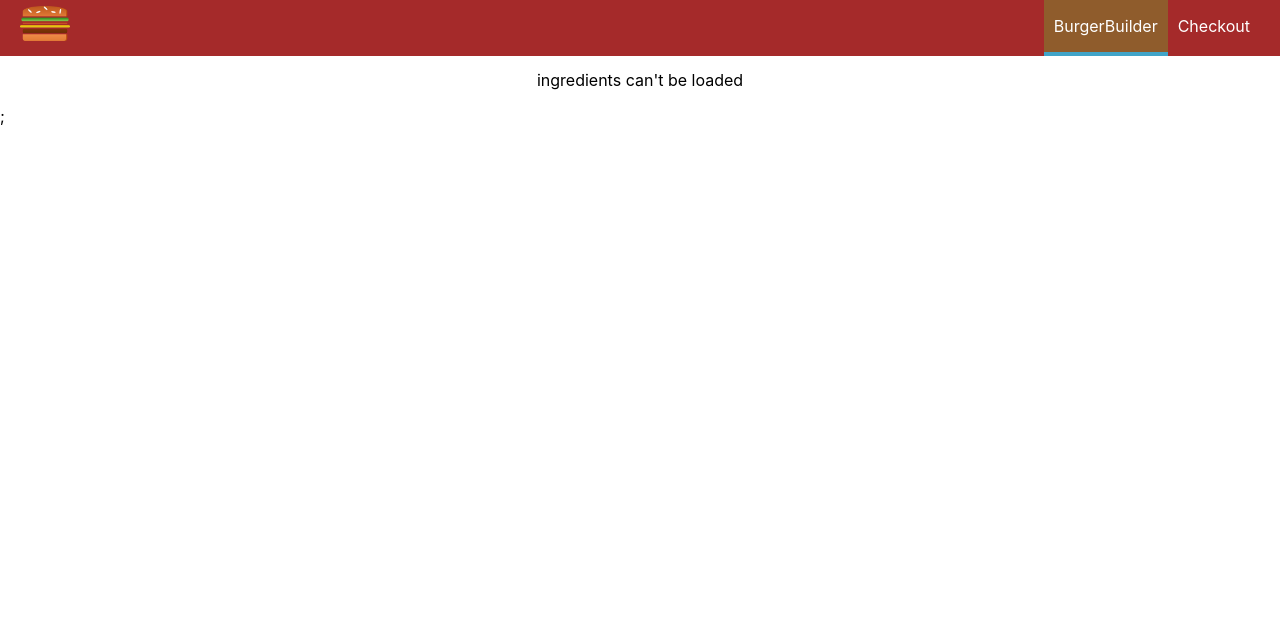
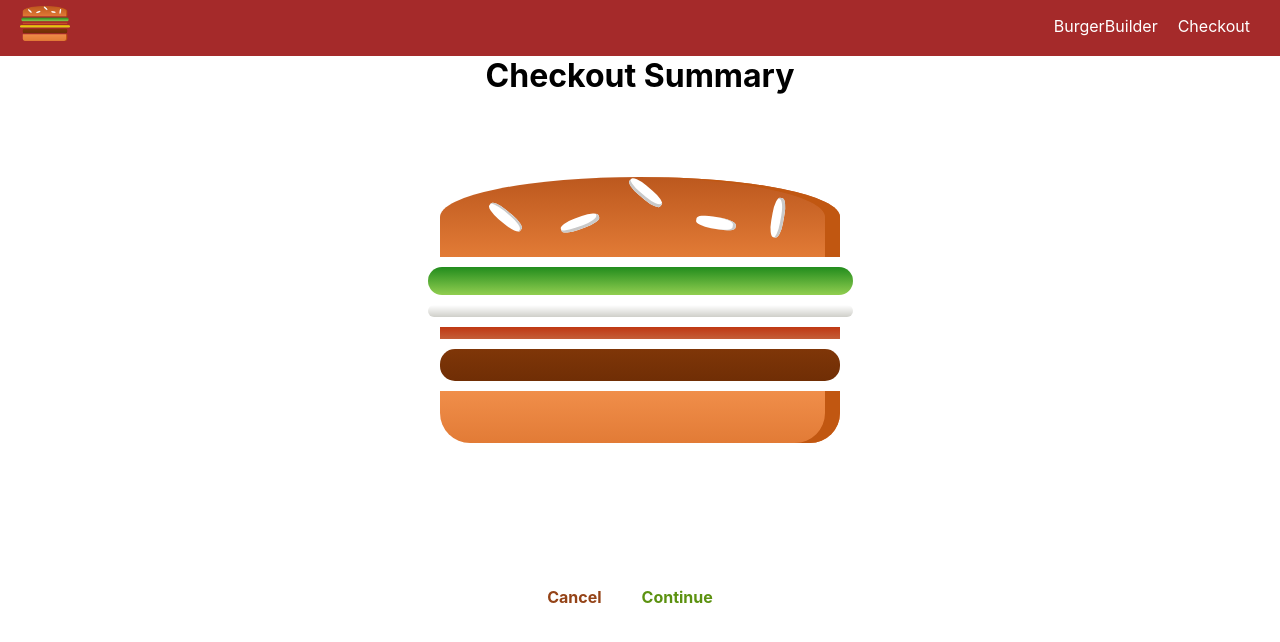
Before and after one commit to gromen/burger-builder, a React (Create React App) app: page /checkout in a window 1280 px wide. Shown: the top 642 px of the page. Built offline with nearby package versions, Linux system fonts and the light colour scheme; no server answers.

Commit message:
feat: add basic router config

```diff
--- a/package.json
+++ b/package.json
@@ -13,6 +13,7 @@
     "prop-types": "^15.7.2",
     "react": "^17.0.1",
     "react-dom": "^17.0.1",
+    "react-router-dom": "^5.2.0",
     "react-scripts": "4.0.1",
     "web-vitals": "^0.2.4"
   },
--- a/src/App.js
+++ b/src/App.js
@@ -1,13 +1,19 @@
 import React, { Component } from "react";
+import { Route, Switch } from "react-router-dom";
+
+import BurgerBuilder from "./containers/BurgerBuilder/BurgerBuilder";
+import Checkout from "./containers/Checkout/Checkout";
+import Layout from "./hoc/Layout/Layout";
+
 import "./App.module.css";
-import Layout from "./hoc/Layout/Layout";
-import BurgerBuilder from "./containers/BurgerBuilder/BurgerBuilder";
-
 class App extends Component {
   render() {
     return (
       <Layout>
-        <BurgerBuilder />
+        <Switch>
+          <Route exact path='/' component={BurgerBuilder} />
+          <Route path='/checkout/' component={Checkout} />
+        </Switch>
       </Layout>
     );
   }
--- a/src/components/Burger/Burger.js
+++ b/src/components/Burger/Burger.js
@@ -13,7 +13,7 @@ const Burger = (props) => {
       return arr.concat(curr);
     }, []);
   if (ingredientsAll.length === 0) {
-    ingredientsAll = <p className={classesGlobal.TextCenter}>no ingredients</p>;
+    ingredientsAll = <p className={classesGlobal.TextCenter}>Add ingredients, please</p>;
   }
   return (
     <div className={classes.Burger}>
--- a/src/components/Navigation/NavigationItems/NavigationItems.js
+++ b/src/components/Navigation/NavigationItems/NavigationItems.js
@@ -1,13 +1,19 @@
 import React from "react";
-import NavigationItem from "../NavigationItems/NavigationItem/NavigationItem";
+import { NavLink } from "react-router-dom";
+
 import classes from "./NavigationItems.module.css";
+import classesNavItem from "./../NavigationItems/NavigationItem/NavigationItem.module.css";
 
 const navigationItems = () => (
   <ul className={classes.NavigationItems}>
-    <NavigationItem link='/' active='true'>
-      BurgerBuilder
-    </NavigationItem>
-    <NavigationItem>Checkout</NavigationItem>
+    <li className={classesNavItem.NavigationItem}>
+      <NavLink exact to='/'>
+        BurgerBuilder
+      </NavLink>
+    </li>
+    <li className={classesNavItem.NavigationItem}>
+      <NavLink to='/checkout/'>Checkout</NavLink>
+    </li>
   </ul>
 );
 
--- /dev/null
+++ b/src/components/Order/CheckoutSummary/CheckoutSummary.js
@@ -0,0 +1,17 @@
+import React from "react";
+
+import Burger from "../../Burger/Burger";
+import Button from "../../UI/Button/Button";
+
+import classes from "./CheckoutSummary.module.css";
+
+const checkoutSummary = ({ ingredients }) => (
+  <div className={classes.CheckoutSummary}>
+    <h1>Checkout Summary</h1>
+    <Burger ingredients={ingredients} />
+    <Button btnType='Danger'>Cancel</Button>
+    <Button btnType='Success'>Continue</Button>
+  </div>
+);
+
+export default checkoutSummary;
--- /dev/null
+++ b/src/components/Order/CheckoutSummary/CheckoutSummary.module.css
@@ -0,0 +1,10 @@
+.CheckoutSummary {
+  margin: auto;
+  text-align: center;
+}
+
+@media screen and (min-width: 500px) {
+  .CheckoutSummary {
+    width: 500px;
+  }
+}
--- a/src/containers/BurgerBuilder/BurgerBuilder.js
+++ b/src/containers/BurgerBuilder/BurgerBuilder.js
@@ -1,4 +1,5 @@
 import React, { Component } from "react";
+
 import BurgerControls from "../../components/Burger/BurgerControls/BurgerControls";
 import Aux from "../../hoc/Aux/Aux";
 import Burger from "./../../components/Burger/Burger";
@@ -149,6 +150,7 @@ class BurgerBuilder extends Component {
     if (this.state.loading) {
       orderSummary = <Spinner />;
     }
+
     return (
       <Aux>
         <Modal show={this.state.purchasing} modalClose={this.purchaseCancel}>
--- /dev/null
+++ b/src/containers/Checkout/Checkout.js
@@ -0,0 +1,25 @@
+import React, { Component } from "react";
+
+import CheckoutSummary from "../../components/Order/CheckoutSummary/CheckoutSummary";
+
+class Checkout extends Component {
+  state = {
+    ingredients: {
+      salad: 1,
+      onion: 1,
+      bacon: 1,
+      cheese: 1,
+      meat: 1,
+    },
+  };
+
+  render() {
+    return (
+      <div>
+        <CheckoutSummary ingredients={this.state.ingredients} />
+      </div>
+    );
+  }
+}
+
+export default Checkout;
--- a/src/hoc/Layout/Layout.js
+++ b/src/hoc/Layout/Layout.js
@@ -20,7 +20,7 @@ class Layout extends Component {
       <Aux>
         <Header clickedLogo={this.sideDrawerToggleHandler} openedSideDrawer={this.state.isVisibleSideDrawer} />
         <SideDrawer opened={this.state.isVisibleSideDrawer} closed={this.sideDrawerToggleHandler} />
-        <main>{this.props.children}</main>
+        <main style={{ marginTop: "56px" }}>{this.props.children}</main>
       </Aux>
     );
   }
--- a/src/index.js
+++ b/src/index.js
@@ -1,14 +1,19 @@
-import React from 'react';
-import ReactDOM from 'react-dom';
-import './index.css';
-import App from './App';
-import reportWebVitals from './reportWebVitals';
+import React from "react";
+import ReactDOM from "react-dom";
+import { BrowserRouter } from "react-router-dom";
+import reportWebVitals from "./reportWebVitals";
+
+import App from "./App";
+
+import "./index.css";
 
 ReactDOM.render(
   <React.StrictMode>
-    <App />
+    <BrowserRouter>
+      <App />
+    </BrowserRouter>
   </React.StrictMode>,
-  document.getElementById('root')
+  document.getElementById("root")
 );
 
 // If you want to start measuring performance in your app, pass a function
```
Also changed, not shown: 1 other file (tests, documents, lock files or other folders).
